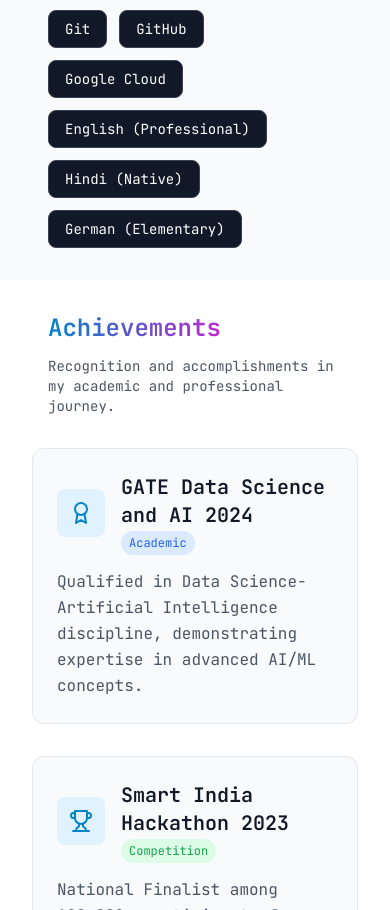
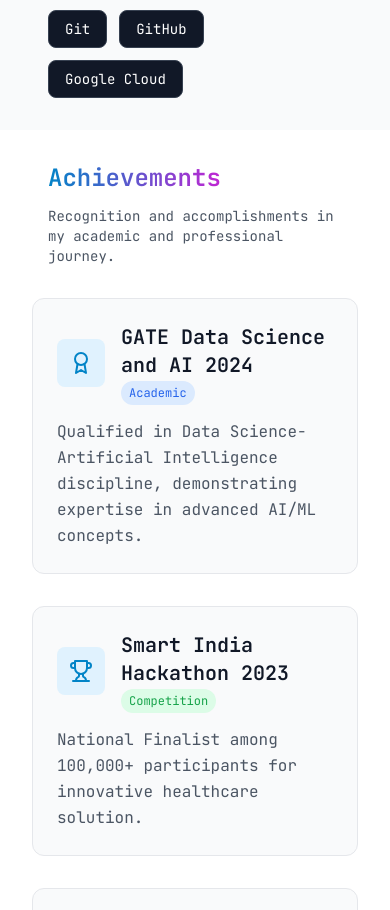
Before and after one commit to SA7VIK/portfolio-frontend, a React (Vite) app: page / in a window 390 px wide. Shown: the part 6213-7123 px from the top of the page. Built offline with nearby package versions, Linux system fonts and the light colour scheme.

Commit message:
making mobile responsive

```diff
--- a/src/sections/Skills.tsx
+++ b/src/sections/Skills.tsx
@@ -14,9 +14,7 @@ const Skills: React.FC = () => {
     // Additional Technologies
     'Computer Vision', 'Machine Learning', 'Signal Processing', 'GPU Programming', 'NLP', 'Automation',
     // Network Programming
-    'Unix Network Programming', 'Socket Programming', 'Django', 'Git', 'GitHub', 'Google Cloud',
-    // Languages
-    'English (Professional)', 'Hindi (Native)', 'German (Elementary)'
+    'Unix Network Programming', 'Socket Programming', 'Django', 'Git', 'GitHub', 'Google Cloud'
   ]
 
   return (
```
